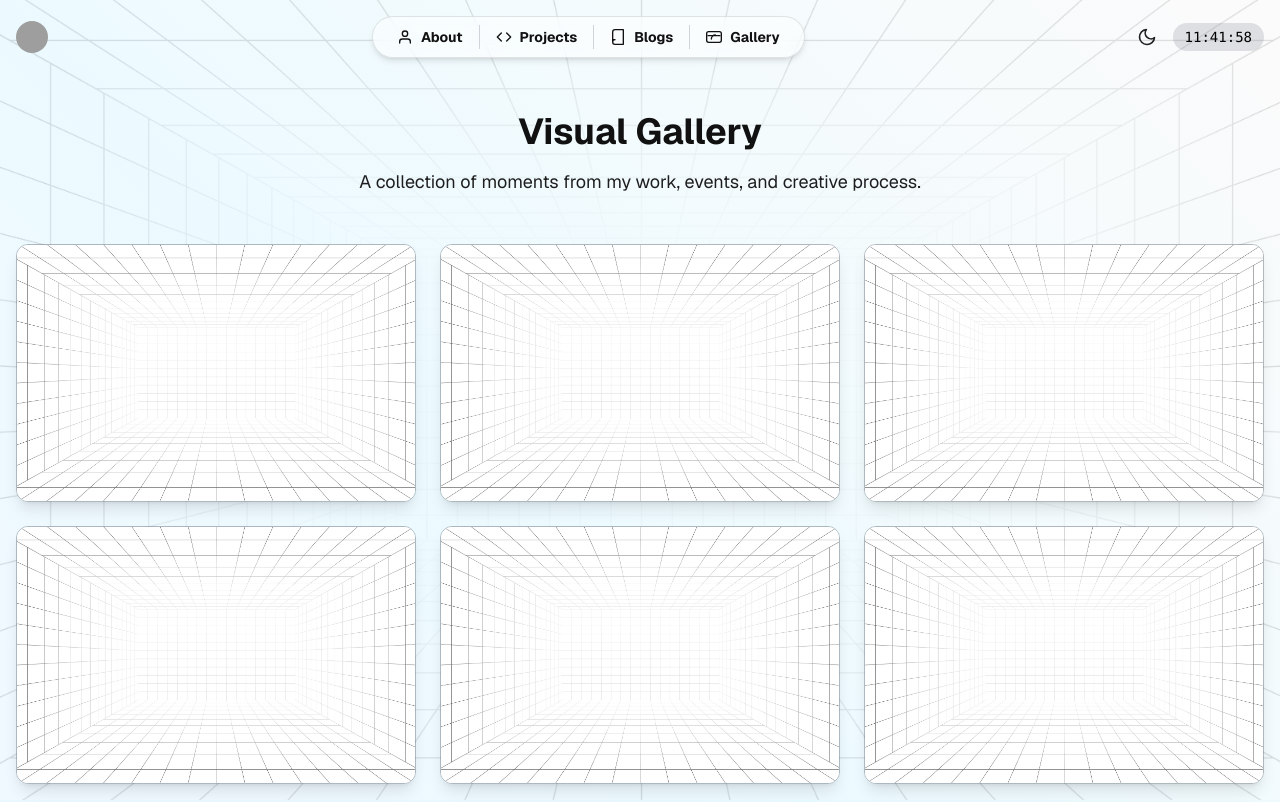
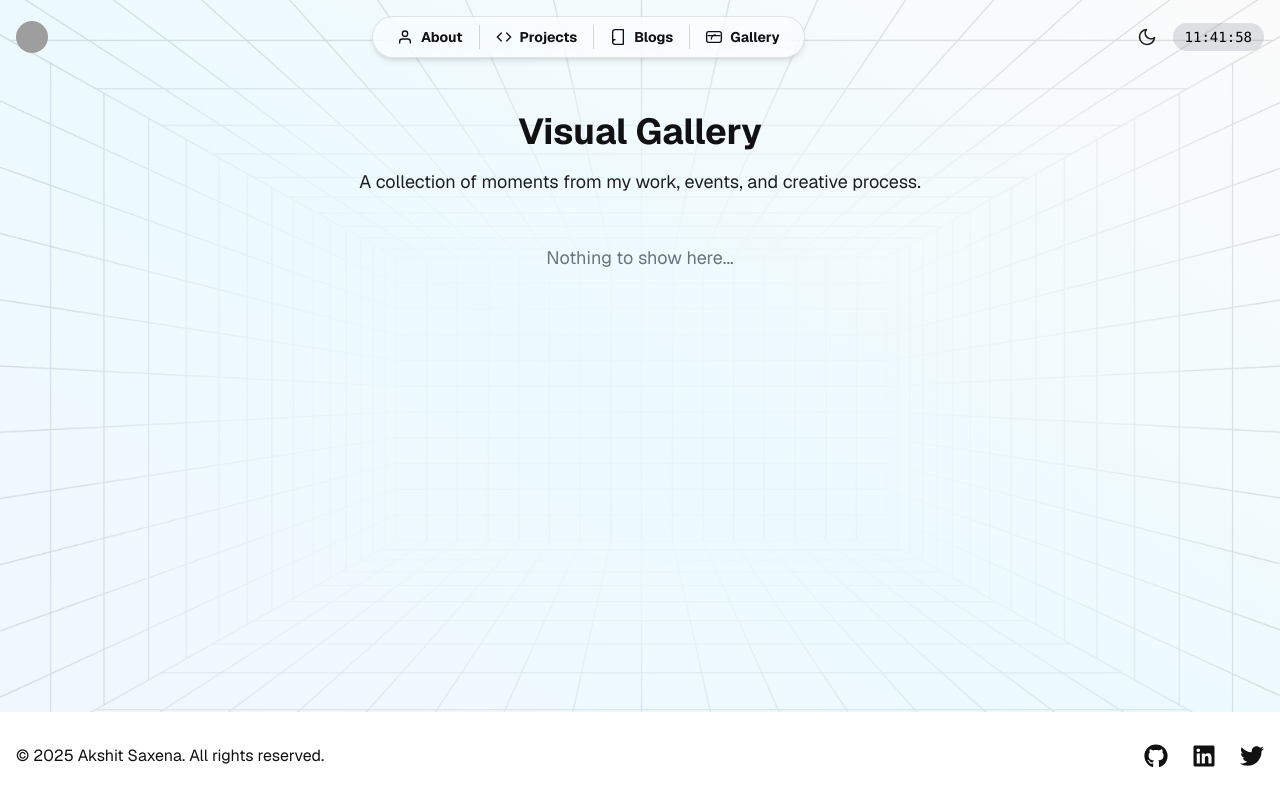
Before and after one commit to Akshit406/portfolio-akshit, a React (Vite) app: page /gallery in a window 1280 px wide. Shown: the top 802 px of the page. Built offline with nearby package versions, Linux system fonts and the light colour scheme; grey boxes are pictures that could not be loaded; the HTML template or start-up script is replaced by a standard one.

Commit message:
fixed footer positioning in empty pages

```diff
--- a/src/App.jsx
+++ b/src/App.jsx
@@ -12,8 +12,10 @@ import Footer from './components/Footer';
 function App() {
   return (
     <Router basename="/">
-      <div className="min-h-screen flex flex-col">
+      <div className="flex flex-col min-h-screen relative z-0">
         <Navbar />
+
+        <main className="flex-grow">
           <AnimatePresence mode="wait">
             <Routes>
               <Route path="/" element={<Home />} />
@@ -23,11 +25,13 @@ function App() {
               <Route path="/gallery" element={<Gallery />} />
             </Routes>
           </AnimatePresence>
+        </main>
+
         <Footer />
+
         <img
           src="./bgthree.jpg"
-          className='fixed w-[100vw] h-[100vh] z-[-1] opacity-[20%] dark:invert-[100%] bg-cover object-cover'
-          style={{ minHeight: '100%' }}
+          className="fixed top-0 left-0 w-[100vw] h-[100vh] z-[-1] opacity-[20%] dark:invert bg-cover object-cover"
           alt=""
         />
       </div>
--- a/src/pages/Gallery.jsx
+++ b/src/pages/Gallery.jsx
@@ -2,71 +2,40 @@ import { useState, useCallback, useEffect } from 'react';
 import { motion } from 'framer-motion';
 import { FiDownload, FiHeart, FiZoomIn } from 'react-icons/fi';
 
-const galleryItems = [
-    { id: '1', image: "./bgthree.jpg", title: "Code Session", category: "Development" },
-    { id: '2', image: "./bgthree.jpg", title: "Blockchain Workshop", category: "Web3" },
-    { id: '3', image: "./bgthree.jpg", title: "Team Collaboration", category: "Work" },
-    { id: '4', image: "./bgthree.jpg", title: "Hackathon 2023", category: "Event" },
-    { id: '5', image: "./bgthree.jpg", title: "Tech Conference", category: "Speaking" },
-    { id: '6', image: "./bgthree.jpg", title: "Open Source Day", category: "Community" },
-    { id: '7', image: "./bgthree.jpg", title: "UI Design", category: "Design" },
-    { id: '8', image: "./bgthree.jpg", title: "Prototyping", category: "Process" },
-    { id: '9', image: "./bgthree.jpg", title: "Project Demo", category: "Showcase" },
-];
-
-
-
 const Gallery = () => {
+  const [galleryItems, setGalleryItems] = useState([]); // Start with empty
   const [likes, setLikes] = useState({});
   const [likedPhotos, setLikedPhotos] = useState([]);
   const [isModalOpen, setIsModalOpen] = useState(false);
   const [selectedImage, setSelectedImage] = useState(null);
   const [loadingLikes, setLoadingLikes] = useState(false);
 
-    // Initialize likes from localStorage
+  // Load likes & likedPhotos from localStorage
   useEffect(() => {
+    try {
       const storedLikes = localStorage.getItem('galleryLikes');
       const storedLikedPhotos = localStorage.getItem('likedPhotos');
-        if (storedLikes) {
-            try{
-                setLikes(JSON.parse(storedLikes));
-            } catch(e){
-                console.error("Error parsing stored likes", e);
-                setLikes({});
-            }
-
-        }
-        if (storedLikedPhotos) {
-             try{
-                 setLikedPhotos(JSON.parse(storedLikedPhotos));
-             } catch(e){
-                console.error("Error parsing liked photos", e);
-                setLikedPhotos([]);
-             }
+      if (storedLikes) setLikes(JSON.parse(storedLikes));
+      if (storedLikedPhotos) setLikedPhotos(JSON.parse(storedLikedPhotos));
+    } catch (e) {
+      console.error("Failed to parse from localStorage", e);
     }
   }, []);
 
-    // Save likes to localStorage whenever it changes
   useEffect(() => {
-        if(!loadingLikes){
+    if (!loadingLikes) {
       localStorage.setItem('galleryLikes', JSON.stringify(likes));
       localStorage.setItem('likedPhotos', JSON.stringify(likedPhotos));
     }
-
   }, [likes, likedPhotos, loadingLikes]);
 
-    // Function to handle liking a photo
   const handleLike = useCallback((photoId) => {
     setLoadingLikes(true);
     const currentLikes = likes[photoId] || 0;
-        const newLikes = currentLikes + 1;
-
-        setLikes(prevLikes => ({ ...prevLikes, [photoId]: newLikes }));
+    setLikes(prev => ({ ...prev, [photoId]: currentLikes + 1 }));
     setLikedPhotos(prev => [...prev, photoId]);
     setLoadingLikes(false);
-
-    }, [likes, likedPhotos]);
-
+  }, [likes]);
 
   const handleDownload = (imageUrl) => {
     const a = document.createElement('a');
@@ -83,8 +52,8 @@ const Gallery = () => {
   };
 
   const closeModal = () => {
+    setSelectedImage(null);
     setIsModalOpen(false);
-        setSelectedImage(null);
   };
 
   return (
@@ -105,6 +74,10 @@ const Gallery = () => {
 
           {loadingLikes ? (
             <div className="text-center">Loading Likes...</div>
+          ) : galleryItems.length === 0 ? (
+            <div className="text-center text-gray-500 dark:text-gray-400 text-lg">
+              Nothing to show here...
+            </div>
           ) : (
             <div className="grid grid-cols-1 sm:grid-cols-2 lg:grid-cols-3 gap-6">
               {galleryItems.map((photo, index) => (
@@ -115,14 +88,12 @@ const Gallery = () => {
                   transition={{ duration: 0.5, delay: index * 0.1 }}
                   whileHover={{ scale: 1.03 }}
                   onClick={() => openModal(photo.image)}
-                                    className="relative group overflow-hidden rounded-xl shadow-lg border-[1px] border-opacity-[40%] border-gray-600 dark:border-gray-700 transition-all"
-
+                  className="relative group overflow-hidden rounded-xl shadow-lg border border-opacity-40 border-gray-600 dark:border-gray-700 transition-all"
                 >
                   <img
                     src={photo.image}
                     alt={photo.title}
                     className="w-full h-64 object-cover transition-transform duration-500 group-hover:scale-105 cursor-pointer"
-                                        onClick={() => openModal(photo.image)}
                   />
                   <div className="absolute inset-0 bg-gradient-to-t from-black/70 via-transparent to-transparent opacity-0 group-hover:opacity-100 transition-opacity duration-300 flex flex-col justify-end p-4">
                     <h3 className="text-xl font-bold text-white mb-1">{photo.title}</h3>
@@ -131,14 +102,13 @@ const Gallery = () => {
                       <button
                         className="p-2 rounded-full bg-white/10 backdrop-blur-md hover:bg-accent-light transition-colors"
                         onClick={(e) => {
-                                                    e.stopPropagation(); // Prevent image click
+                          e.stopPropagation();
                           handleLike(photo.id);
                         }}
                       >
                         <FiHeart className={likedPhotos.includes(photo.id) ? "w-4 h-4 text-red-500" : "w-4 h-4 text-white"} />
                       </button>
                       <span className="text-white text-sm flex items-center">{likes[photo.id] || 0}</span>
-
                       <button
                         className="p-2 rounded-full bg-white/10 backdrop-blur-md hover:bg-accent-light transition-colors"
                         onClick={(e) => {
@@ -152,7 +122,7 @@ const Gallery = () => {
                         className="p-2 rounded-full bg-white/10 backdrop-blur-md hover:bg-accent-light transition-colors"
                         onClick={(e) => {
                           e.stopPropagation();
-                                                    openModal(photo.image)
+                          openModal(photo.image);
                         }}
                       >
                         <FiZoomIn className="w-4 h-4 text-white" />
@@ -178,19 +148,10 @@ const Gallery = () => {
               onClick={closeModal}
               className="absolute top-2 right-2 bg-black/50 text-white hover:bg-black/70 p-2 rounded-full"
             >
-                            <svg
-                                xmlns="http://www.w3.org/2000/svg"
-                                className="h-6 w-6"
-                                fill="none"
-                                viewBox="0 0 24 24"
-                                stroke="currentColor"
-                            >
-                                <path
-                                    strokeLinecap="round"
-                                    strokeLinejoin="round"
-                                    strokeWidth={2}
-                                    d="M6 18L18 6M6 6l12 12"
-                                />
+              <svg xmlns="http://www.w3.org/2000/svg" className="h-6 w-6" fill="none"
+                viewBox="0 0 24 24" stroke="currentColor">
+                <path strokeLinecap="round" strokeLinejoin="round" strokeWidth={2}
+                  d="M6 18L18 6M6 6l12 12" />
               </svg>
             </button>
           </div>
```
Lines whose indentation alone changed are shown as unchanged.
